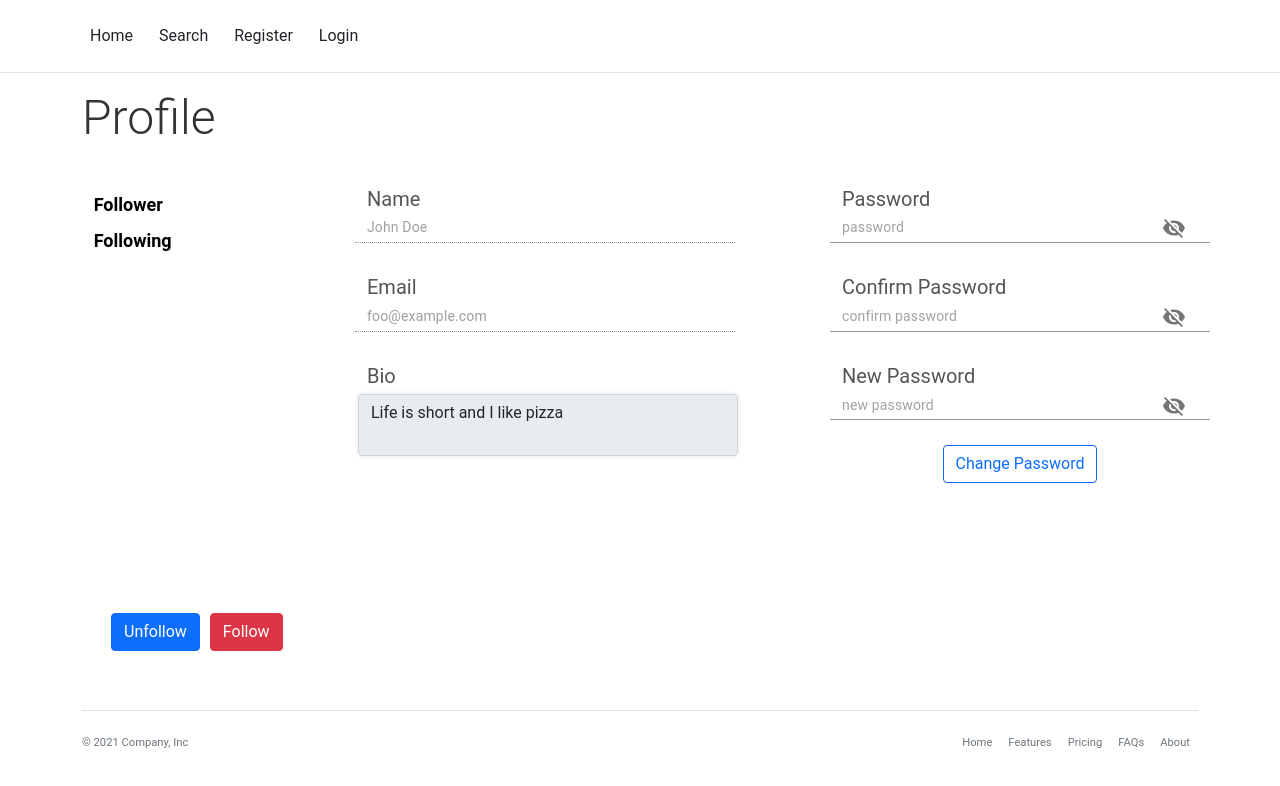
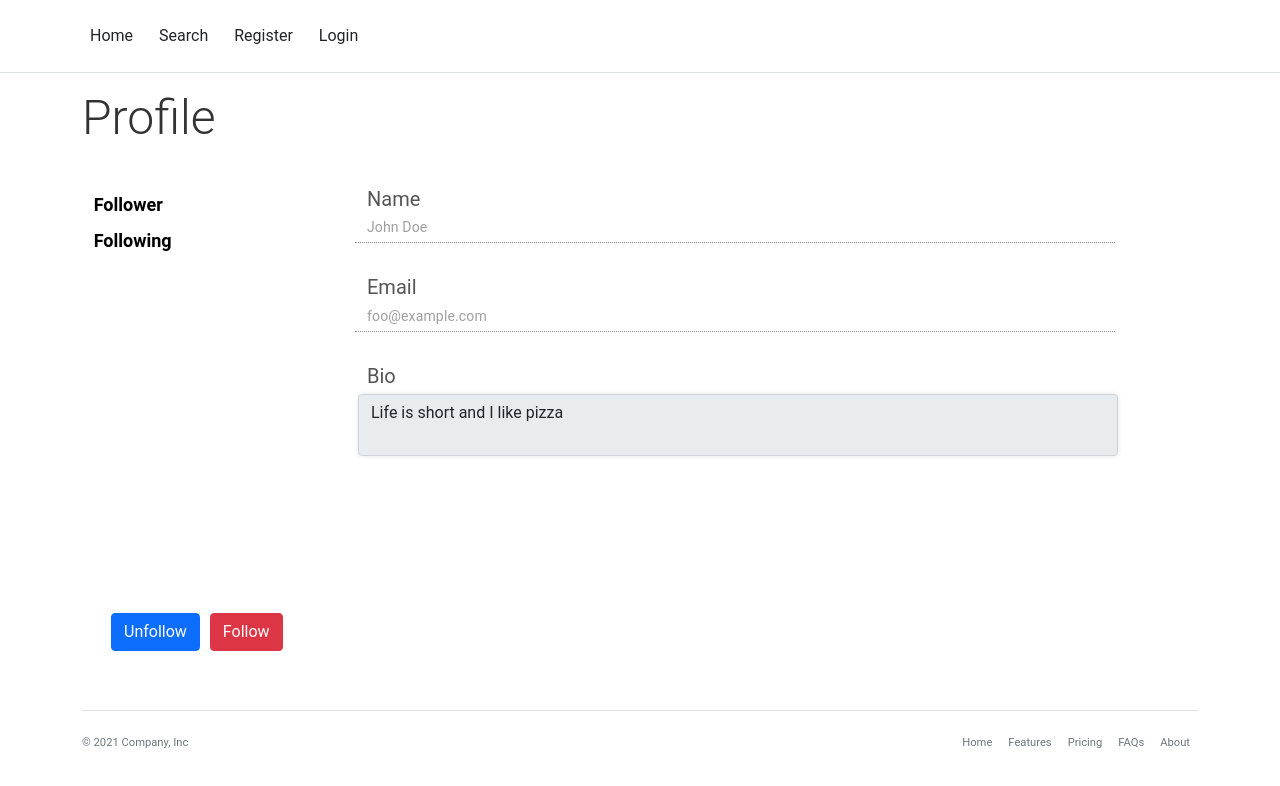
Before and after one commit to sfmqrb/web-project, a React (Create React App) app in the folder front/: page /profile/1 in a window 1280 px wide. Shown: the top 786 px of the page. Built offline with nearby package versions, Linux system fonts and the light colour scheme.

Commit message:
[Front][Enhance][readonly profile differ from writable one]

```diff
--- a/front/src/components/Profiles/profile.jsx
+++ b/front/src/components/Profiles/profile.jsx
@@ -186,6 +186,7 @@ const Profile = (props) => {
           </div>
 
           <div className="col-1"></div>
+          {!ReadOnlyProfile ? (
             <div className="col ml-4">
               <PasswordField
                 title="Password"
@@ -209,6 +210,7 @@ const Profile = (props) => {
                 />
               </div>
             </div>
+          ) : null}
         </div>
         {!ReadOnlyProfile ? (
           <div className="container row">
```
Lines whose indentation alone changed are shown as unchanged.
